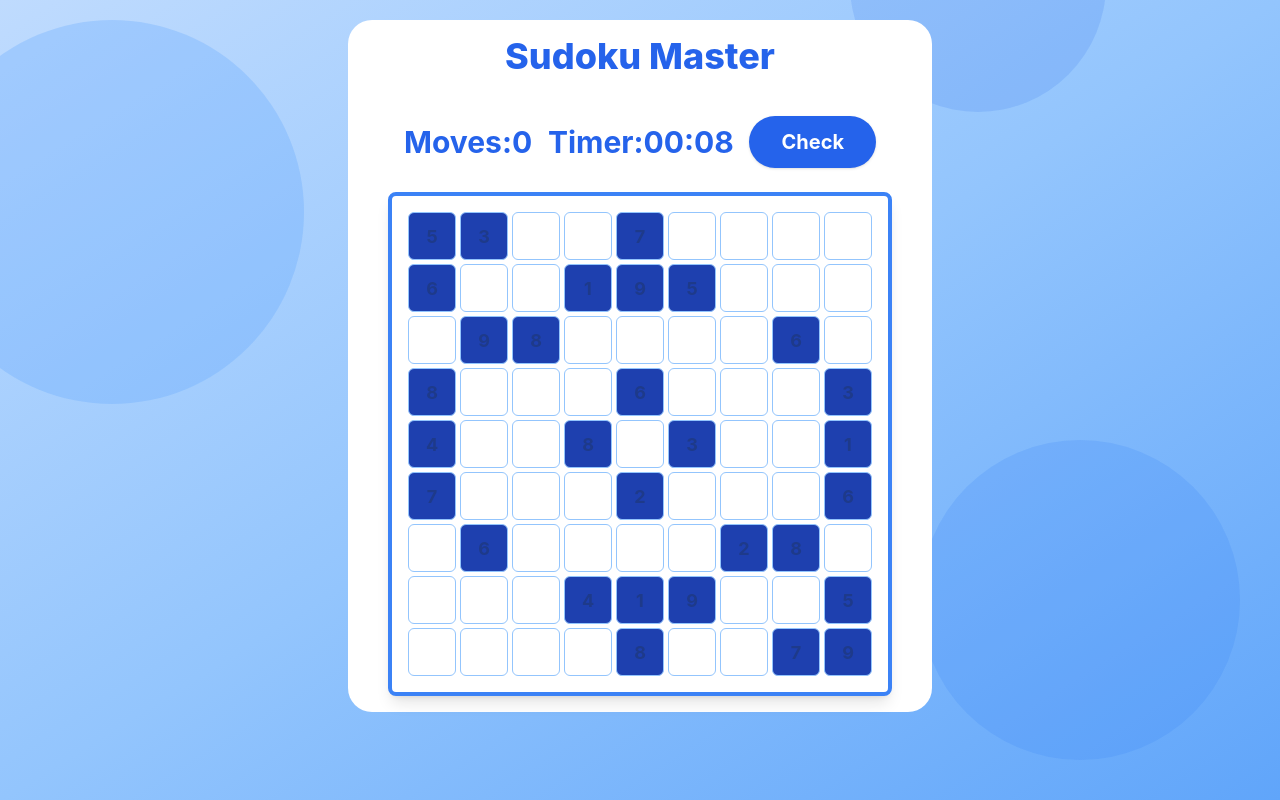
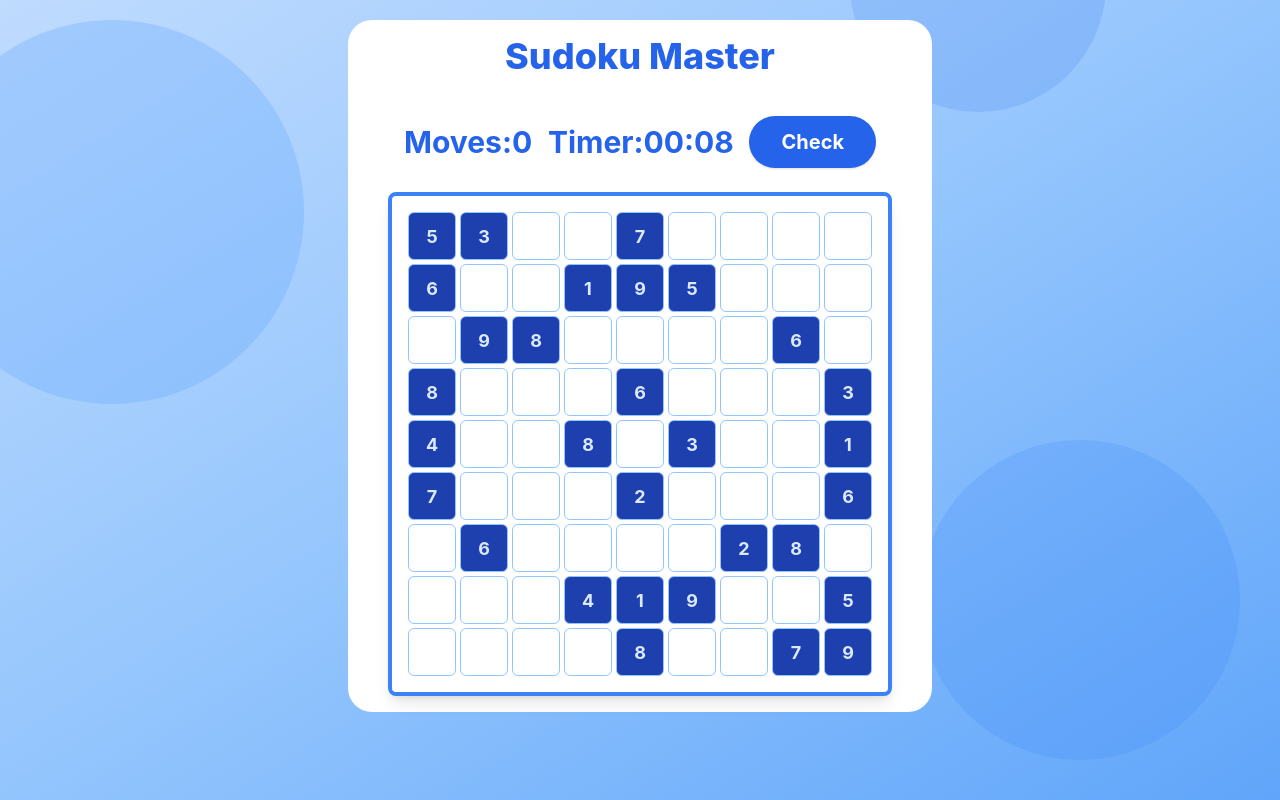
Before and after one commit to Souvik606/MindGames, a React (Create React App) app: page /sudoku-game in a window 1280 px wide. Both pictures are taken after a click on the button "Proceed". Built offline with nearby package versions, Linux system fonts and the light colour scheme.

Commit message:
sudoku-app

```diff
--- a/src/Sudoku.js
+++ b/src/Sudoku.js
@@ -108,7 +108,7 @@ const SudokuGame = () => {
         type="text"
         maxLength={1}
         disabled={isPrefilled}
-        className={`w-12 h-12 border text-center font-bold text-blue-900 text-lg rounded-md
+        className={`w-12 h-12 border text-center font-bold text-lg rounded-md
           ${isPrefilled ? "bg-blue-800 text-blue-100 font-bold" : "bg-white hover:bg-blue-50 transition-colors duration-150"}
           ${isError ? "bg-red-300 text-red-600 border-red-500" : "border-blue-300"}
           focus:outline-none focus:ring-2 focus:ring-blue-400
```
